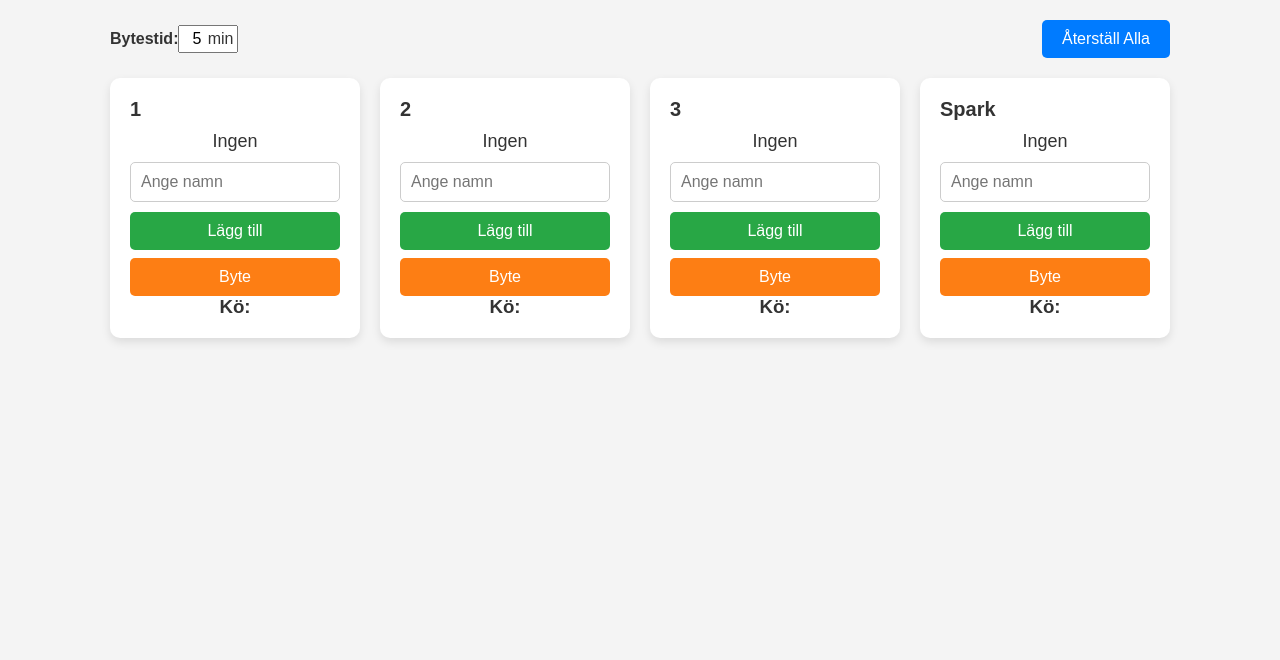
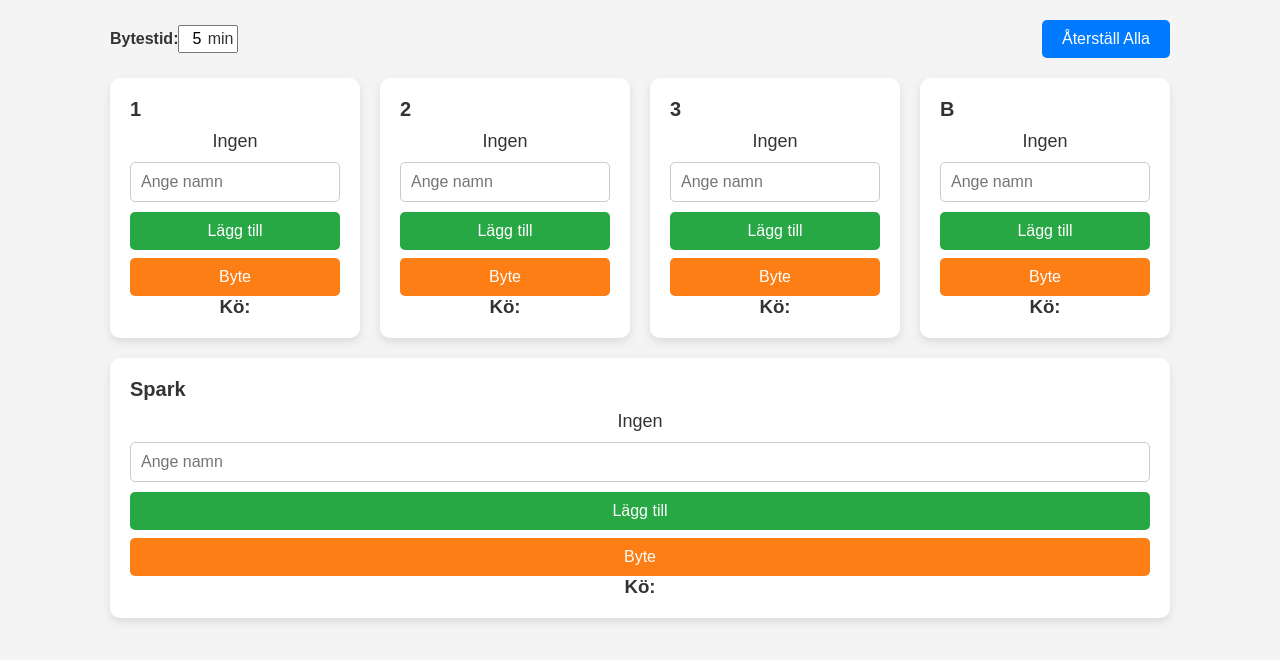
Before and after one commit to HampusAndersson01/BikeQueueWeb, a React (Create React App) app: page / in a window 1280 px wide. Shown: the top 660 px of the page. Built offline with nearby package versions, Linux system fonts and the light colour scheme.

Commit message:
Added B bike

```diff
--- a/src/App.tsx
+++ b/src/App.tsx
@@ -40,6 +40,7 @@ const App: React.FC = () => {
           <BikeQueue bikeName="1" />
           <BikeQueue bikeName="2" />
           <BikeQueue bikeName="3" />
+          <BikeQueue bikeName="B" />
           <BikeQueue bikeName="Spark" />
         </div>
       </div>
```
